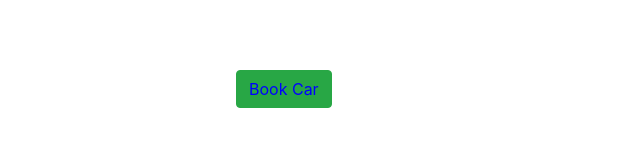
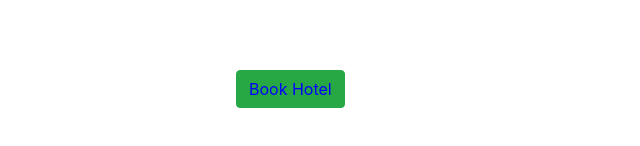
Before and after one commit to nikhith777n/Trip-Booking, a React (Create React App) app in the folder Flightservicefrontend/: page /successful/1/1/1/1/1/1 in a window 1280 px wide. Shown: the part 470-616 px from the top of the page, without its empty margins (354-994 px from the left). Built offline with nearby package versions, Linux system fonts and the light colour scheme.

Commit message:
Update Successful.jsx

```diff
--- a/Flightservicefrontend/src/components/Successful.jsx
+++ b/Flightservicefrontend/src/components/Successful.jsx
@@ -53,7 +53,7 @@ class Successful extends Component {
                         </tr>
                     </table>
                                     </form>
-                                    <button style={{color:"blue",marginTop:"150px",marginLeft:"505px"}}className="btn btn-success" onClick={this.bc.bind(this)}>Book Car</button>
+                                    <button style={{color:"blue",marginTop:"150px",marginLeft:"505px"}}className="btn btn-success" onClick={this.bc.bind(this)}>Book Hotel</button>
 
             </div>
         );
```
